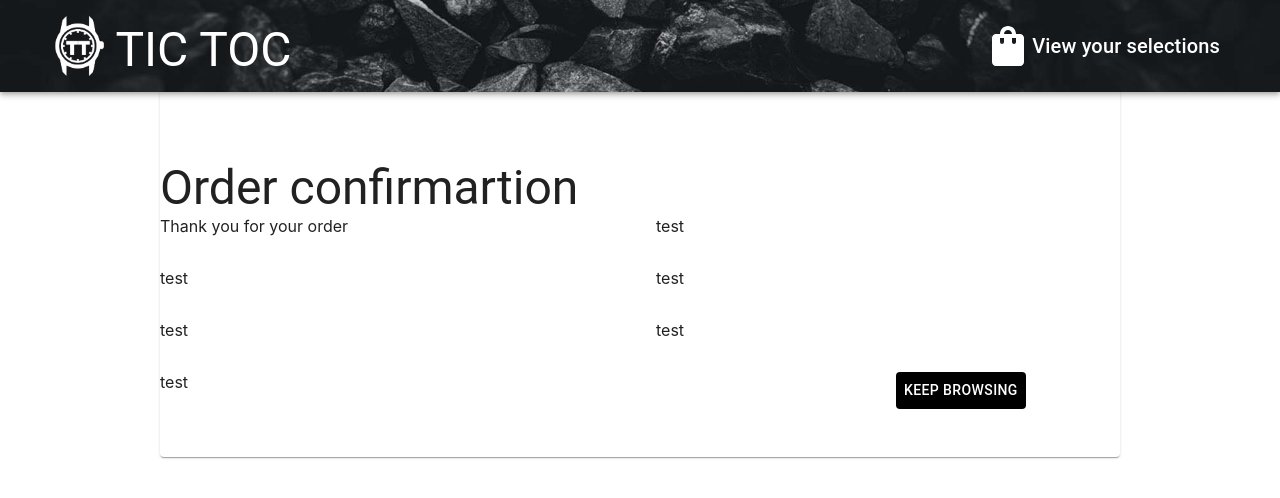
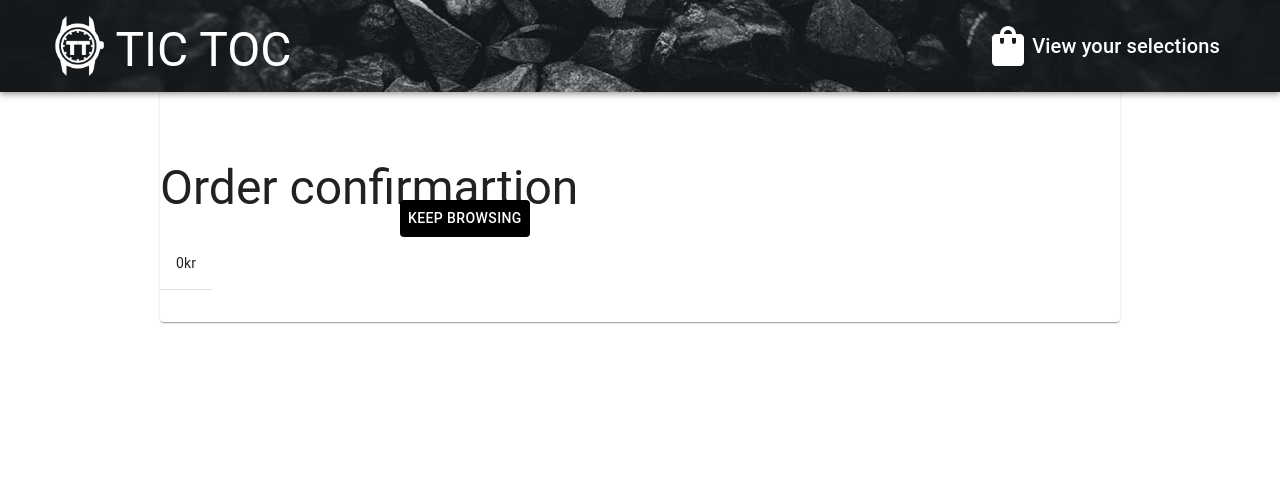
Before and after one commit to Prisberg/slutprojekt-webbshop, a React (Create React App) app: page /checkout/confirmation in a window 1280 px wide. Shown: the top 498 px of the page. Built offline with nearby package versions, Linux system fonts and the light colour scheme.

Commit message:
Merge branch 'master' of https://github.com/Prisberg/slutprojekt-webbshop

```diff
--- a/src/components/Checkout.tsx
+++ b/src/components/Checkout.tsx
@@ -34,9 +34,9 @@ function Checkout() {
             <TextField
               required
               fullWidth
-              id="first-name"
+              id="last-name"
               name="lastname"
-              label="First Name"
+              label="Last name"
             />
           </Grid>
           <Grid item xs={12} sm={6}>
--- a/src/components/Context.tsx
+++ b/src/components/Context.tsx
@@ -9,6 +9,7 @@ interface CartItem extends ProductInfo {
 interface State {
    cart: CartItem[];
    total: number;
+   specificProductId: number;
 }
 
 
@@ -18,22 +19,26 @@ interface ContextValue extends State {
    removeItems: (product: ProductInfo) => void;
    subToTal: (cart: CartItem[]) => void;
    specificProduct: () => void;
+   removeallpructs:(product: ProductInfo) => void;
 }
 
 export const CartContext = createContext<ContextValue>({
    total: 0,
    cart: [],
+   specificProductId: 0,
    addToCart: () => { },
    removeCart: () => { },
    removeItems: () => { },
    subToTal: () => { },
-   specificProduct: () => { }
+   specificProduct: () => { },
+   removeallpructs: () => {},
 });
 
 class CartProvider extends Component<{}, State> {
-   state: State = {
+   public state: State = {
       cart: [],
       total: 0,
+      specificProductId: 0,
    };
    subTotal = (cart: CartItem[]) => {
       let totalup = 0;
@@ -67,6 +72,10 @@ class CartProvider extends Component<{}, State> {
 
       this.setState({ cart: [...removeItems] });
       this.subTotal(removeItems);
+   };
+   removeallpructs = (product: ProductInfo) => {
+      this.setState({cart:[]})
+      this.subTotal([])
    };
    addProductToCart = (product: ProductInfo) => {
       let updatedCart = [...this.state.cart];
@@ -104,6 +113,8 @@ class CartProvider extends Component<{}, State> {
             value={{
                total: this.state.total,
                cart: this.state.cart,
+               specificProductId: this.state.specificProductId,
+               removeallpructs: this.removeallpructs,
                addToCart: this.addProductToCart,
                removeCart: this.removeTocart,
                removeItems: this.removeOneitem,
--- a/src/components/Layout.tsx
+++ b/src/components/Layout.tsx
@@ -24,7 +24,7 @@ function Layout() {
         <Navbar />
         <Routes>
           <Route path="/" element={<Products />} />
-          <Route path="product-info" element={<ProductInfo />} />
+          <Route path="product-info/:id" element={<ProductInfo />} />
           <Route path="checkout" element={<Overview />} />
           <Route path="checkout/adress" element={<Checkout />} />
           <Route path="checkout/delivery" element={<Delivery />} />
--- a/src/components/OrderConfirmation.tsx
+++ b/src/components/OrderConfirmation.tsx
@@ -1,77 +1,85 @@
-import { TableContainer, Table, TableBody, TableRow, TableCell, Button, Box, Card, Grid, SxProps, TextField, Typography } from "@mui/material";
+import {
+  TableContainer,
+  Table,
+  TableBody,
+  TableRow,
+  TableCell,
+  Button,
+  Box,
+  Card,
+  Grid,
+  SxProps,
+  TextField,
+  Typography,
+} from "@mui/material";
+import { useContext } from "react";
 import { Link } from "react-router-dom";
-
+import { CartContext } from "./Context";
 
 function Confirmation() {
+  const { cart, total, removeallpructs } = useContext(CartContext);
+
   return (
-
     <Card sx={cardStyle}>
       <Box sx={boxStyle}>
-          <Typography variant="h3">
-            Order confirmartion
-          </Typography>
+        <Typography variant="h3">Order confirmartion</Typography>
 
-          <Typography sx={{
-            textAlign: 'center'
-          }}>
-          </Typography>
-          <Grid container spacing={4} sx={{ display: 'flex' }}>
-            <Grid item xs={12} sm={6}>
-              Thank you for your order
-            </Grid>
-            <Grid item xs={12} sm={6}>
-              test
-            </Grid>
-            <Grid item xs={12} sm={6}>
-              test
-            </Grid>
-            <Grid item xs={12} sm={6}>
-              test
-            </Grid>
-            <Grid item xs={12} sm={6}>
-            test
-            </Grid>
-            <Grid item xs={12} sm={6}>
-              test
-            </Grid>
-            <Grid item xs={12} sm={6}>
-              test
-            </Grid>
-            <Grid item xs={12} sm={6}>
-              <Link to={'/'} style={{textDecoration: 'none'}}>
-                <Button sx={buttonStyle}
-                >Keep browsing</Button>
-              </Link>
-            </Grid>
+        <Typography
+          sx={{
+            textAlign: "center",
+          }}
+        ></Typography>
+        <Grid container spacing={4} sx={{ display: "flex" }}>
+          {cart.map((product) => (
+            <TableBody>
+              <TableRow key={product.id}>
+                <TableCell>
+                  <img src={product.image} height="100" />
+                </TableCell>
+                <TableCell>{product.model}</TableCell>
+                <TableCell>{product.quantity}</TableCell>
+                <TableCell>{product.price} kr</TableCell>
+              </TableRow>
+            </TableBody>
+          ))}
         </Grid>
       </Box>
+        <Link to={"/"} style={{ textDecoration: "none" }}>
+          <Button
+            sx={buttonStyle}
+            onClick={() => {cart.map((product)=>{
+              removeallpructs(product); } )}}>
+            Keep browsing
+          </Button>
+        </Link>
+      <TableCell>{total}kr</TableCell>
     </Card>
   );
-};
+}
 
 export default Confirmation;
 
 const h1: SxProps = {
-    textAlign: 'center'
-  }
+  textAlign: "center",
+};
 const boxStyle: SxProps = {
-    backgroundColor: 'white',
-    paddingBottom: '1rem',
-  }
+  backgroundColor: "white",
+  paddingBottom: "1rem",
+};
 const buttonStyle: SxProps = {
-    marginLeft: '15rem',
-    backgroundColor: 'black',
-    color: '#fff',
-    '&:hover': {
-      backgroundColor: '#5f5f5f',
-      color: '#fff',
-    }
-  }
+  marginLeft: "15rem",
+  backgroundColor: "black",
+  color: "#fff",
+  "&:hover": {
+    backgroundColor: "#5f5f5f",
+    color: "#fff",
+  },
+};
 const cardStyle: SxProps = {
-    maxWidth: '60rem',
-    paddingTop: '10rem',
-    paddingBottom: '2rem',
-    backgroundColor: 'rgba(0,0,0,0)',
-    marginLeft: 'auto',
-    marginRight: 'auto',
-  }
+  maxWidth: "60rem",
+  paddingTop: "10rem",
+  paddingBottom: "2rem",
+  backgroundColor: "rgba(0,0,0,0)",
+  marginLeft: "auto",
+  marginRight: "auto",
+};
--- a/src/components/ProductInfo.tsx
+++ b/src/components/ProductInfo.tsx
@@ -1,72 +1,93 @@
 
-import {
-  Button,
-  Table,
-  TableBody,
-  TableCell,
-  TableContainer,
-  TableRow,
-} from "@mui/material";
+import { Button, Card, CardActions, CardContent, CardMedia, Table, TableBody, TableCell, TableContainer, TableRow, Typography, } from "@mui/material";
 import { Box, SxProps } from "@mui/system";
+import { CSSProperties, useContext } from "react";
+import { useParams } from 'react-router-dom';
+import { CartContext } from "./Context";
+import { products } from "./mockedProducts";
 
-function createData(name: string, value: any) {
-  return { name, value };
-}
-
-const rows = [
-  createData('Name', 'Rolex'),
-  createData('Circumference', '46 mm'),
-  createData('Use', 'Have them around your wrist'),
-  createData('Back case', 'solid'),
-  createData('Glass', 'Diamond glass on top'),
-  createData('Thickness', '8 mm'),
-  createData('Bracelet', 'steel'),
-];
 
 function ProductInfo() {
+  let { id } = useParams();
+  let idString = `${id}`;
+  let idNumber = parseFloat(idString);
+
+  let selectedProduct = products.filter((products) => {
+    return products.id === idNumber
+  });
+
+  const { addToCart } = useContext(CartContext);
+
   return (
-    <TableContainer sx={containerStyling}>
-      <Table sx={tableStyling}>
-        <TableBody>
-          {rows.map((row) => (
-            <TableRow key={row.name}>
-              <TableCell component="th" scope="row">
-                {row.name}
-              </TableCell>
-              <TableCell align="right">{row.value}</TableCell>
-            </TableRow>
-          ))}
-        </TableBody>
-      </Table>
-      <Button sx={buttonStyling}>
-        Add to cart
-      </Button>
-    </TableContainer >
+    <Card sx={{
+      paddingTop: '10rem'
+    }}>
+      <CardContent>
+        <Typography variant="h5" gutterBottom>
+          Rolex
+        </Typography>
+        {selectedProduct.map((selectedProduct) => (
+          <Box>
+            <CardMedia
+              image={selectedProduct.image}
+            />
+            <Typography sx={{ fontSize: '20px', }} key={selectedProduct.model} />
+            <Typography variant="body2" color="textSecondary" key={selectedProduct.price} />
+            <CardActions disableSpacing sx={cardActionStyling}>
+              <Button sx={buyButtonStyle}
+                onClick={() => { addToCart(selectedProduct) }}
+              >
+                Buy now
+              </Button>
+            </CardActions>
+          </Box>
+        ))}
+      </CardContent>
+    </Card>
   );
-}
+};
 
 export default ProductInfo;
 
 
-const containerStyling: SxProps = {
-  justifyContent: 'center',
+const linkStyle: CSSProperties = {
+  textDecoration: 'none',
+  flexGrow: 1,
+}
+const cardStyling: SxProps = {
+  minWidth: '20rem',
+  minHeight: '33rem',
+}
+const cardActionStyling: SxProps = {
   display: 'flex',
-  paddingTop: { xs: '6rem', sm: '10rem' },
+  justifyContent: 'flex-end',
 }
-const buttonStyling: SxProps = {
+const buyButtonStyle: SxProps = {
   backgroundColor: 'black',
   color: 'white',
-  width: '8rem',
-  height: '3rem',
-  marginTop: '1rem',
-  display: 'block',
   '&:hover': {
     backgroundColor: '#5f5f5f',
     color: '#fff',
   }
 }
-const tableStyling: SxProps = {
-  maxWidth: '30rem',
-  textAlign: 'center',
-  backgroundColor: 'white',
+const boxStyle: SxProps = {
+  display: 'flex',
+  flexDirection: 'column',
+  fontSize: '50px'
 }
+const mediaCardStyle: SxProps = {
+  height: '100%',
+  width: '100%',
+  display: 'block',
+  objectFit: 'cover',
+}
+const typographyStyle: CSSProperties = {
+  color: 'black',
+  borderColor: 'black',
+  fontSize: '0.8rem',
+}
+const buttonStyle: SxProps = {
+  height: '23em',
+  width: '100%',
+  display: 'block',
+}
--- a/src/components/SideCart.tsx
+++ b/src/components/SideCart.tsx
@@ -98,13 +98,13 @@ const SideCart: React.FC<Props> = () => {
                     <Table>
                         <TableBody>
                             {cart.map((product) => (
-                                <TableRow key={product.name}>
+                                <TableRow key={product.model}>
                                     <TableCell>
                                         <img src={product.image}
 
                                             height="100" />
                                     </TableCell>
-                                    <TableCell>{product.name}</TableCell>
+                                    <TableCell>{product.model}</TableCell>
                                     <TableCell>{product.price} kr</TableCell>
                                     <TableCell>
                                         <ButtonGroup sx={{
--- a/src/components/productCard.tsx
+++ b/src/components/productCard.tsx
@@ -8,46 +8,31 @@ import { Link } from 'react-router-dom';
 import { CSSProperties } from 'react';
 import { useContext } from 'react';
 import { CartContext } from './Context';
-import { ProductInfo, products } from './mockedProducts';
+import { ProductInfo, products, Props } from './mockedProducts';
 
-type Props = {
-    productType: ProductInfo;
-}
 
 const Product: React.FC<Props> = ({ productType }) => {
 
-    const { addToCart, specificProduct } = useContext(CartContext);
-    const [open, setOpen] = React.useState(false);
-    const handleClick = () => {
-        setOpen(true);
-     };
-
-/*      function moreInformation() {
-        let productId = productType.id
-        let selectedProduct = products.filter((products) => {
-            return products.id === productId
-        })
-        console.log(selectedProduct)
-                localStorage.setItem()
-    } */
+    const { addToCart } = useContext(CartContext);
 
     return (
         <Card sx={cardStyling}>
-            <Link to={`product-info-${productType.id}`}
+                <Link to={`product-info/${productType.id}`}
                     style={linkStyle}>
-                <Button sx={buttonStyle} onClick={specificProduct} >
+                    <Button sx={buttonStyle} >
                         <Typography sx={typographyStyle}>
                             Click for more information
                         </Typography>
                         <CardMedia sx={mediaCardStyle}
                             image={productType.image}
-                        title={productType.name} />
+                            />
                     </Button>
                 </Link>
+
              <CardContent>
                 <Box sx={boxStyle}>
                     <Typography variant="h5" gutterBottom>
-                        {productType.name}
+                       Rolex
                     </Typography>
                     <Typography sx={{ fontSize: '20px', }}>
                         {productType.model}
@@ -61,7 +46,7 @@ const Product: React.FC<Props> = ({ productType }) => {
                 </Typography>
                 <CardActions disableSpacing sx={cardActionStyling}>
                     <Button sx={buyButtonStyle}
-                    onClick={() => {handleClick(); addToCart(productType)}}
+                    onClick={() => {addToCart(productType)}}
                     >
                         Buy now
                     </Button>
@@ -77,16 +62,6 @@ export default Product;
 const linkStyle: CSSProperties = {
     textDecoration: 'none',
     flexGrow: 1,
-}
-const typographyStyle: CSSProperties = {
-    color: 'black',
-    borderColor: 'black',
-    fontSize: '0.8rem',
-}
-const buttonStyle: SxProps = {
-    height: '23em',
-    width: '100%',
-    display: 'block',
 }
 const cardStyling: SxProps = {
     minWidth: '20rem',
@@ -115,3 +90,13 @@ const mediaCardStyle: SxProps = {
     display: 'block',
     objectFit: 'cover',
 }
+const typographyStyle: CSSProperties = {
+    color: 'black',
+    borderColor: 'black',
+    fontSize: '0.8rem',
+}
+const buttonStyle: SxProps = {
+    height: '23em',
+    width: '100%',
+    display: 'block',
+}
--- a/src/components/productsPage.tsx
+++ b/src/components/productsPage.tsx
@@ -33,7 +33,6 @@ export default function Products() {
             item justifyContent="center" key={productType.id} xs={12} sm={6} md={4} xl={4} lg={4}>
                     <Product
                     productType={productType}
-                    handleReadMore={() => {}}
                     />
 
         </Grid>
```
Also changed, not shown: src/components/mockedProducts.tsx (+10 -7 lines). Lines whose indentation alone changed are shown as unchanged.
